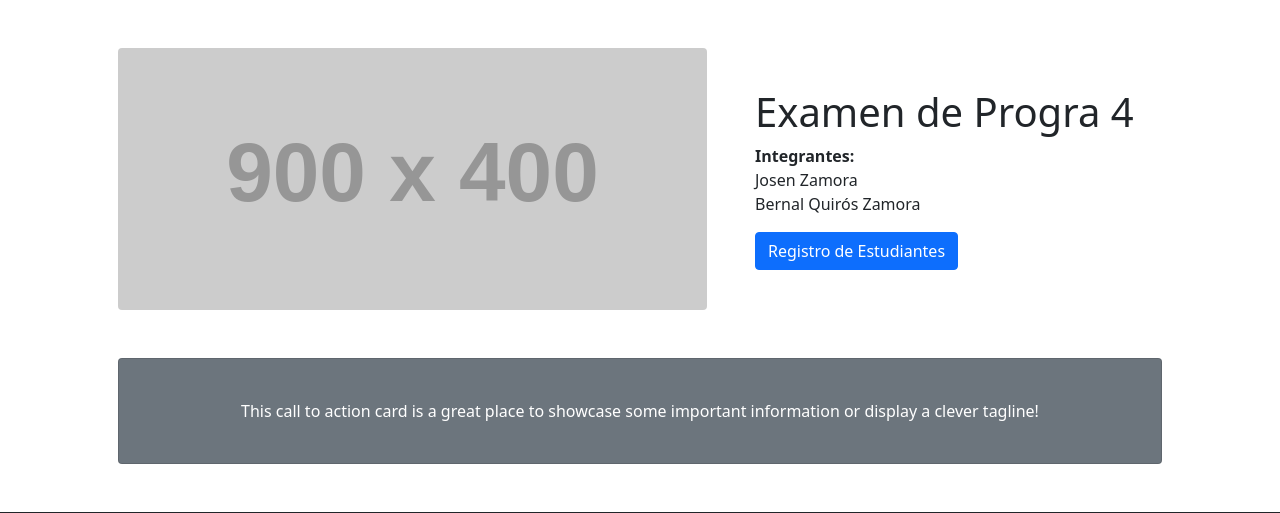
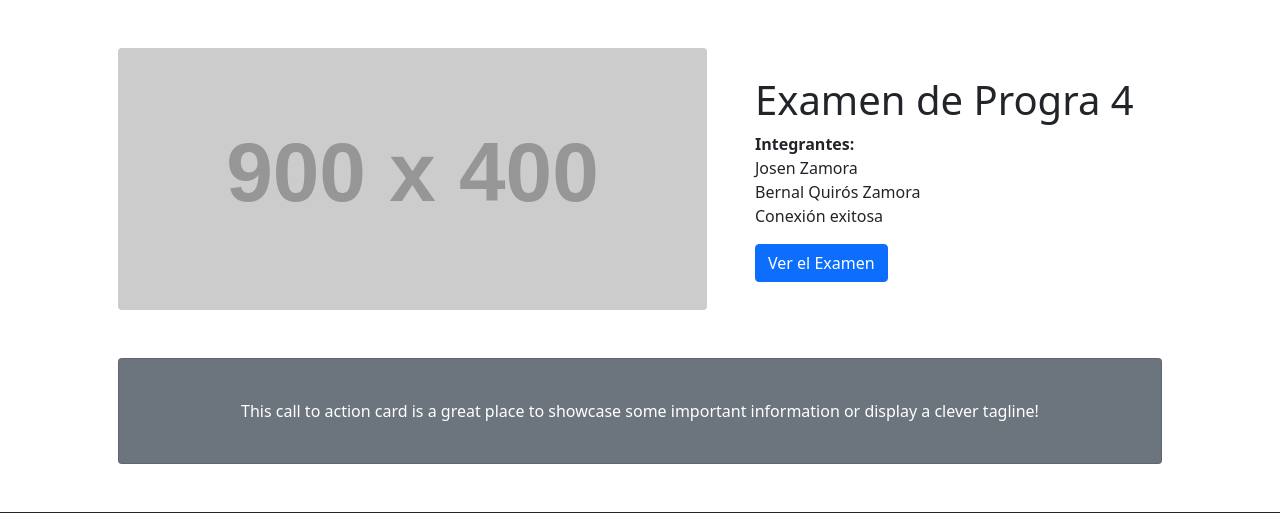
Before and after one commit to bernalqz/examen1, a PHP site: page / in a window 1280 px wide. Shown: the part 56-569 px from the top of the page. Run offline with PHP 8.4, Linux system fonts and the light colour scheme; grey boxes labelled with a size stand in for pictures from a placeholder-image service; some libraries are stand-ins or nearby versions.

Commit message:
Conexión a Base de Datos hecha

```diff
--- a/config/dbconnection.php
+++ b/config/dbconnection.php
@@ -1,18 +1,19 @@
 <?php
 
-class Connect{
+    $Server = "localhost";
+    $User = "root";
+    $Password = "Admin";
+    $DB = "examen01";
 
-public static function connection(){
+    $con = new mysqli($Server, $User, $Password, $DB);
 
-    $connection= new mysqli("localhost","root","bernal","mytable");
-    return $connection;
-}
-
-}
-
-
-
-
-
+    if($con->connect_error)
+    {
+        die("Conexión a la Base de Datos fallida" .$con->connect_error);
+    }
+    else
+    {
+        print("Conexión exitosa");
+    }
 
 ?>
--- a/views/exam.php
+++ b/views/exam.php
@@ -1,10 +1,7 @@
 <?php include("header.php"); ?>
-
 
   <!-- Call to Action-->
   <h1 class="font-weight-light text-center">CRUD</h1>
-
-
 
   <!-- Formulario-->
 
--- a/views/index.php
+++ b/views/index.php
@@ -1,5 +1,5 @@
 <?php include ("header.php");?>
-
+    <body>
         <!-- Page Content-->
         <div class="container px-4 px-lg-5">
             <!-- Heading Row-->
@@ -8,14 +8,16 @@
                 <div class="col-lg-5">
                     <h1 class="font-weight-light">Examen de Progra 4</h1>
                     <p>
-                        <strong>Integrantes:</strong> <br>
+                        <strong>Integrantes:</strong>
+                        <br>
                         Josen Zamora
                         <br>
                         Bernal Quirós Zamora
                         <br>
+                        <?php include("../config/dbconnection.php");?>
 
                     </p>
-                    <a class="btn btn-primary" href="exam.php">Registro de Estudiantes</a>
+                    <a class="btn btn-primary" href="exam.php">Ver el Examen</a>
                 </div>
             </div>
             <!-- Call to Action-->
@@ -24,6 +26,6 @@
             </div>
             <!-- Content Row-->
         </div>
-
+    </body>
 
 <?php include ("footer.php");?>
```
